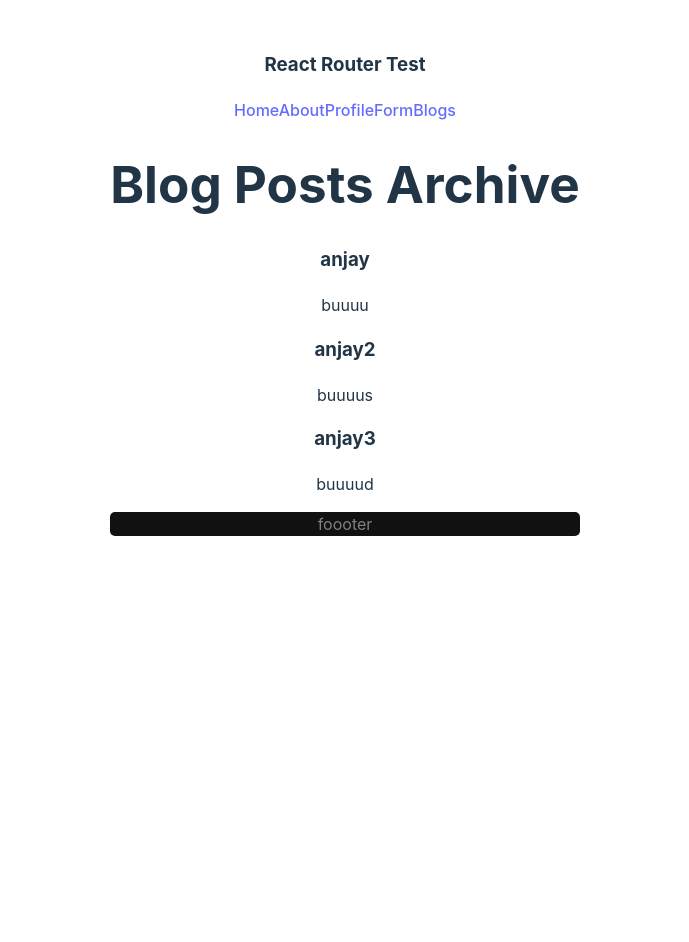
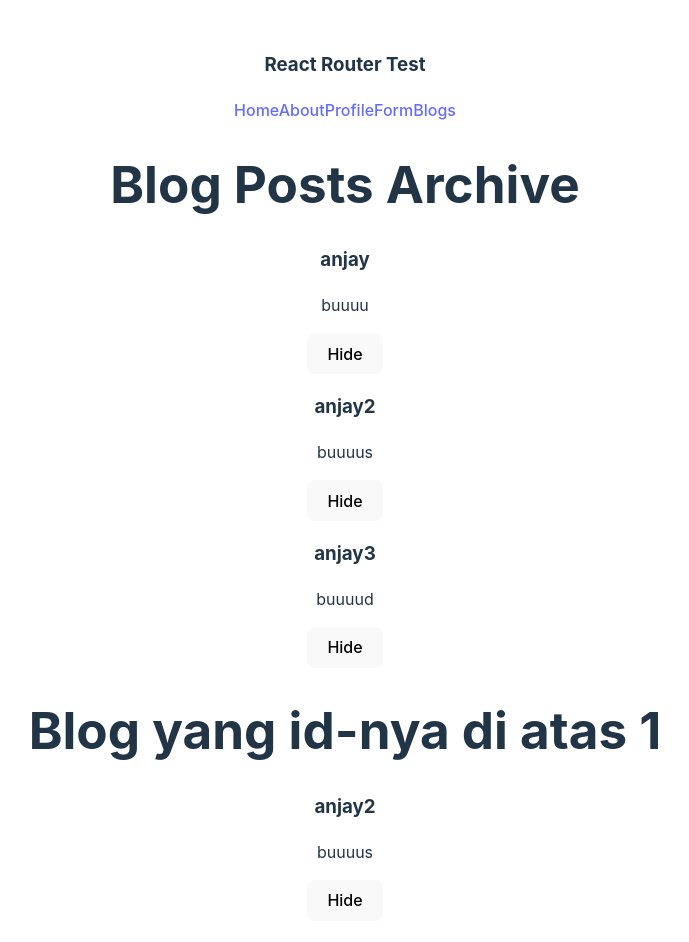
Before and after one commit to faizbyp/learn-react-v2, a React (Vite) app: page /blogs in a window 1280 px wide. Shown: the top 942 px of the page, without its empty margins (295-984 px from the left). Before the commit the page ends 800 px from the top, so only its background shows below. Built offline with nearby package versions, Linux system fonts and the light colour scheme.

Commit message:
function as props

```diff
--- a/src/components/Blog.jsx
+++ b/src/components/Blog.jsx
@@ -2,6 +2,7 @@ import React from 'react'
 
 const Blog = (props) => { // bisa juga dengan parameter {blogs} (langsung tanpa define variabel lagi)
   const blogs = props.blogs;
+  const handleHide = props.handleHide;
 
   return (
     <div>
@@ -9,6 +10,7 @@ const Blog = (props) => { // bisa juga dengan parameter {blogs} (langsung tanpa
       <div key={blog.id}>
         <h3>{blog.title}</h3>
         <p>{blog.body}</p>
+        <button onClick={() => handleHide(blog.id)}>Hide</button>
       </div>
     ))}
     </div>
--- a/src/pages/BlogPosts.jsx
+++ b/src/pages/BlogPosts.jsx
@@ -8,10 +8,17 @@ const BlogPosts = () => {
     {title: 'anjay3', body: 'buuuud', id: 3}
   ]);
 
+  const handleHide = (id) => {
+    const newBlogs = blogs.filter(blog => blog.id !== id);
+    setBlogs(newBlogs);
+  }
+
   return (
     <Fragment>
       <h1>Blog Posts Archive</h1>
-      <Blog blogs={blogs} />
+      <Blog blogs={blogs} handleHide={handleHide} />
+      <h1>Blog yang id-nya di atas 1</h1>
+      <Blog blogs={blogs.filter((blog) => blog.id > 1)} />
     </Fragment>
   )
 }
```
